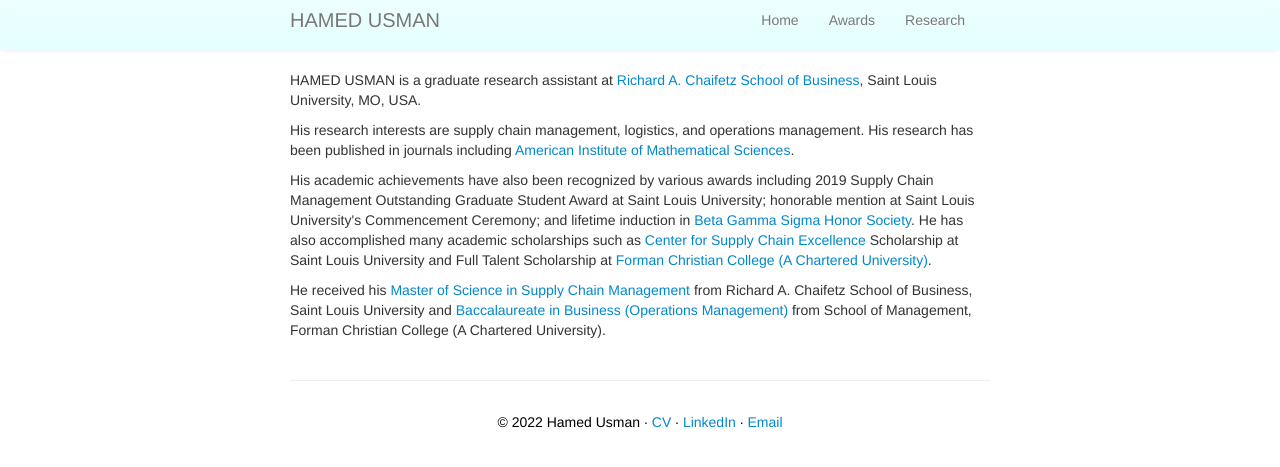
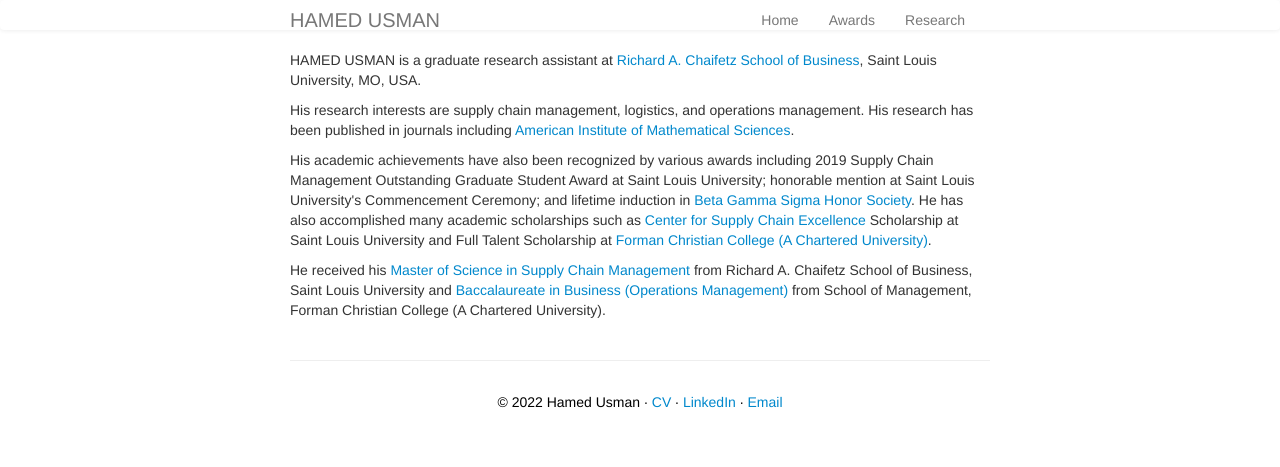
Before and after one commit to hamedusman/hamedusman.github.io, a Jekyll site: the page built from index.md, in a window 1280 px wide. Shown: the top 467 px of the page. Built offline with Jekyll 4.4.1, drawn with Linux system fonts in a browser that asks for light colours.

Commit message:
Update my_custom_css.css

```diff
--- a/assets/themes/twitter/css/my_custom_css.css
+++ b/assets/themes/twitter/css/my_custom_css.css
@@ -90,15 +90,16 @@
 }
 
 .navbar-inner {
-    min-height:40px;
+    height: 30px;
+    min-height:30px;
     padding-left:20px;
     padding-right:20px;
     background-color:#000000;
     background-image:-moz-linear-gradient(top, #edffff, #e3ffff);
     background-image:-webkit-gradient(linear, 0 0, 0 100%, from(#edffff), to(#f2f2f2));
     background-image:-webkit-linear-gradient(top, #edffff, #e3ffff);
-    background-image:-o-linear-gradient(top, #ffffff, #ffffff); /* To change the color of icon-bar on the top */
-    background-image:linear-gradient(to bottom, #edffff, #e3ffff);
+    background-image:-o-linear-gradient(top, #edffff, #e3ffff);
+    background-image:linear-gradient(to bottom, #ffffff, #ffffff); /* To change the color of icon-bar on the top */
     background-repeat:repeat-x;filter:progid:DXImageTransform.Microsoft.gradient(startColorstr='#ffffffff', endColorstr='#fff2f2f2', GradientType=0);
     border:0px solid transparent;
     -webkit-border-radius:4px;
```
